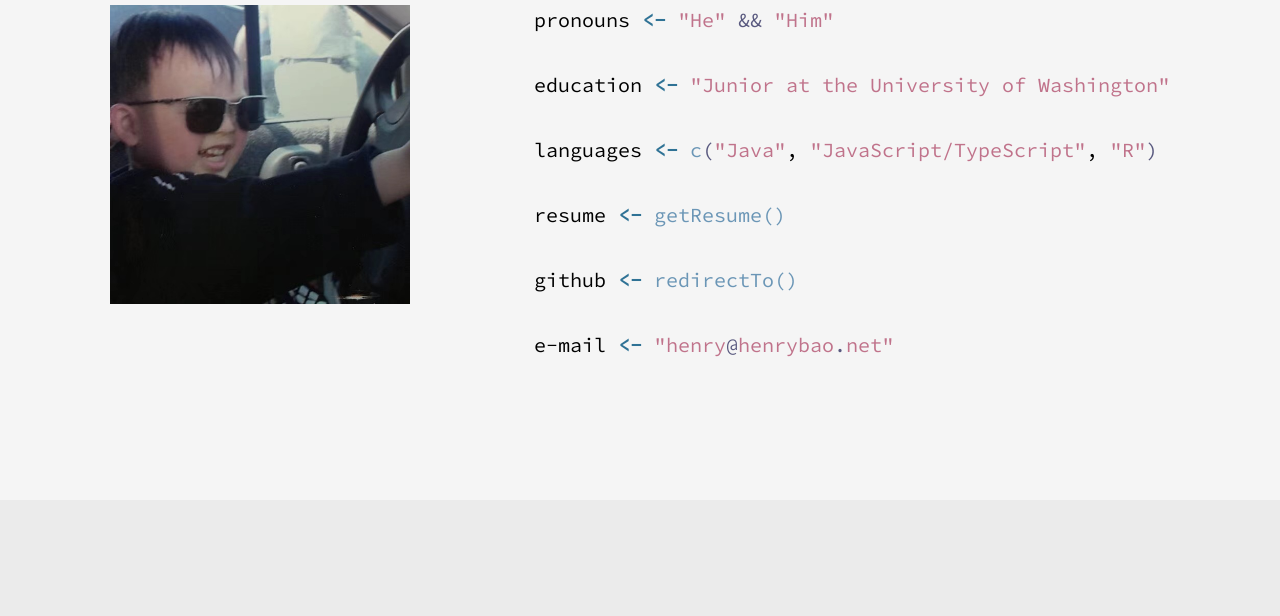
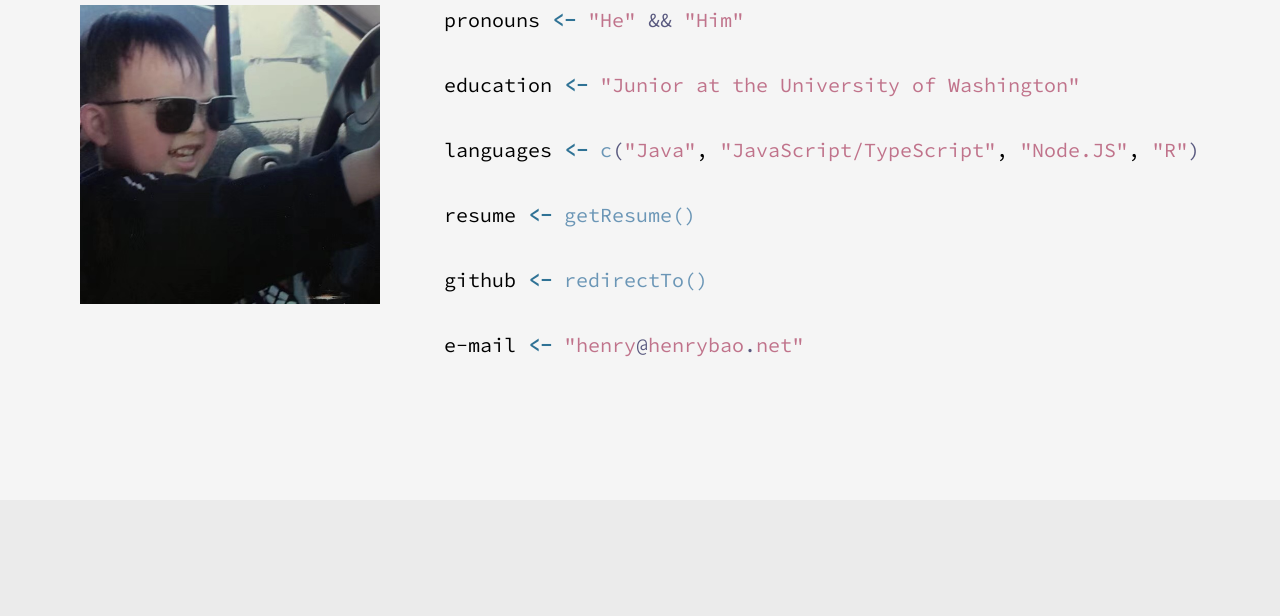
Before and after one commit to henry-bao/portfolio, a plain HTML site: page index.html in a window 1280 px wide. Shown: the part 1100-1716 px from the top of the page. Drawn offline with Linux system fonts and the light colour scheme.

Commit message:
📝 added node.js, updated resume

```diff
--- a/index.html
+++ b/index.html
@@ -69,6 +69,7 @@
                                 ><!--
                                 --><span class="r-string-color">"Java"</span>,
                                 <span class="r-string-color">"JavaScript/TypeScript"</span>,
+                                <span class="r-string-color">"Node.JS"</span>,
                                 <span class="r-string-color">"R"</span
                                 ><!--
                                 --><span style="color: #59597f">)</span>
```
Also changed, not shown: 1 other file.
